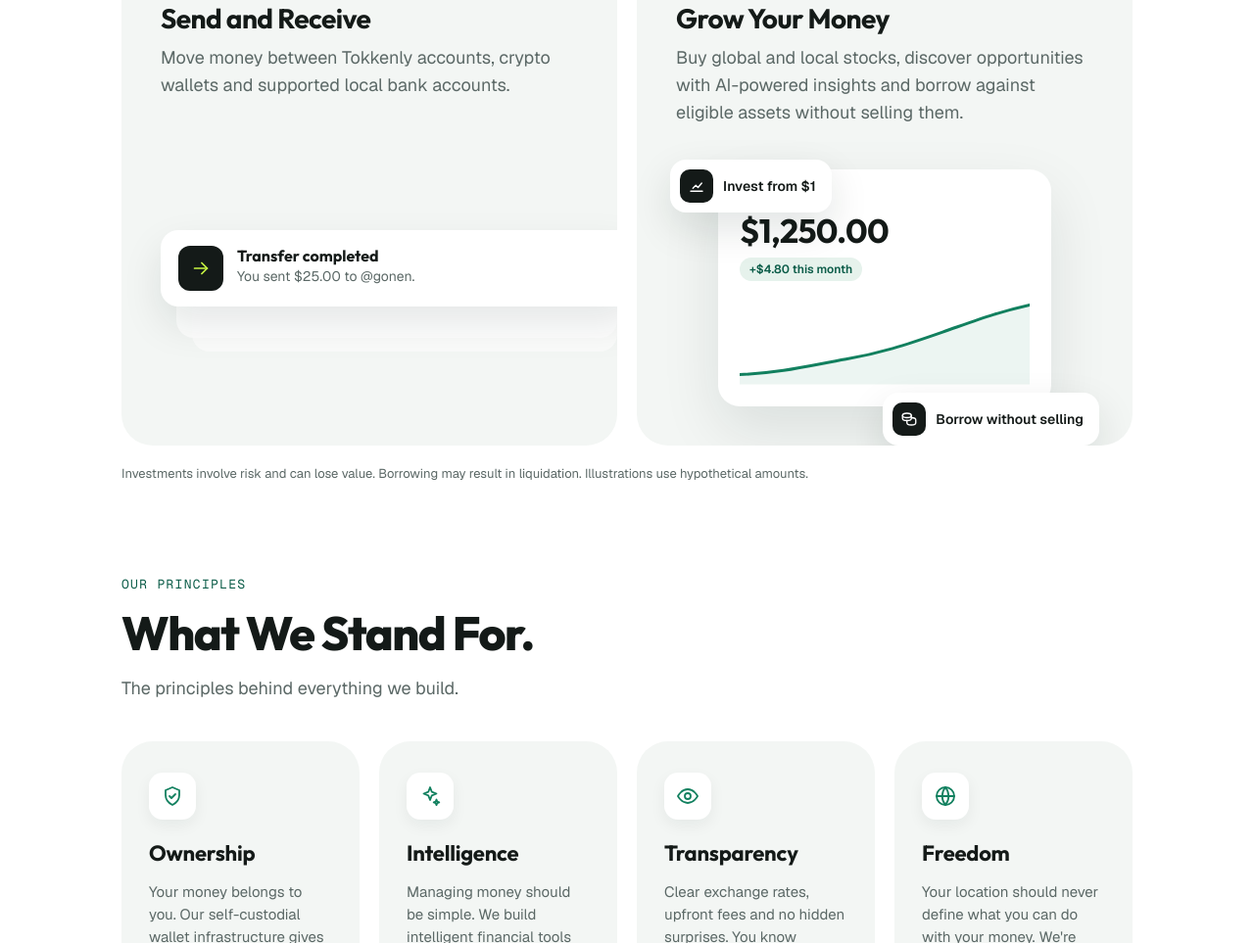
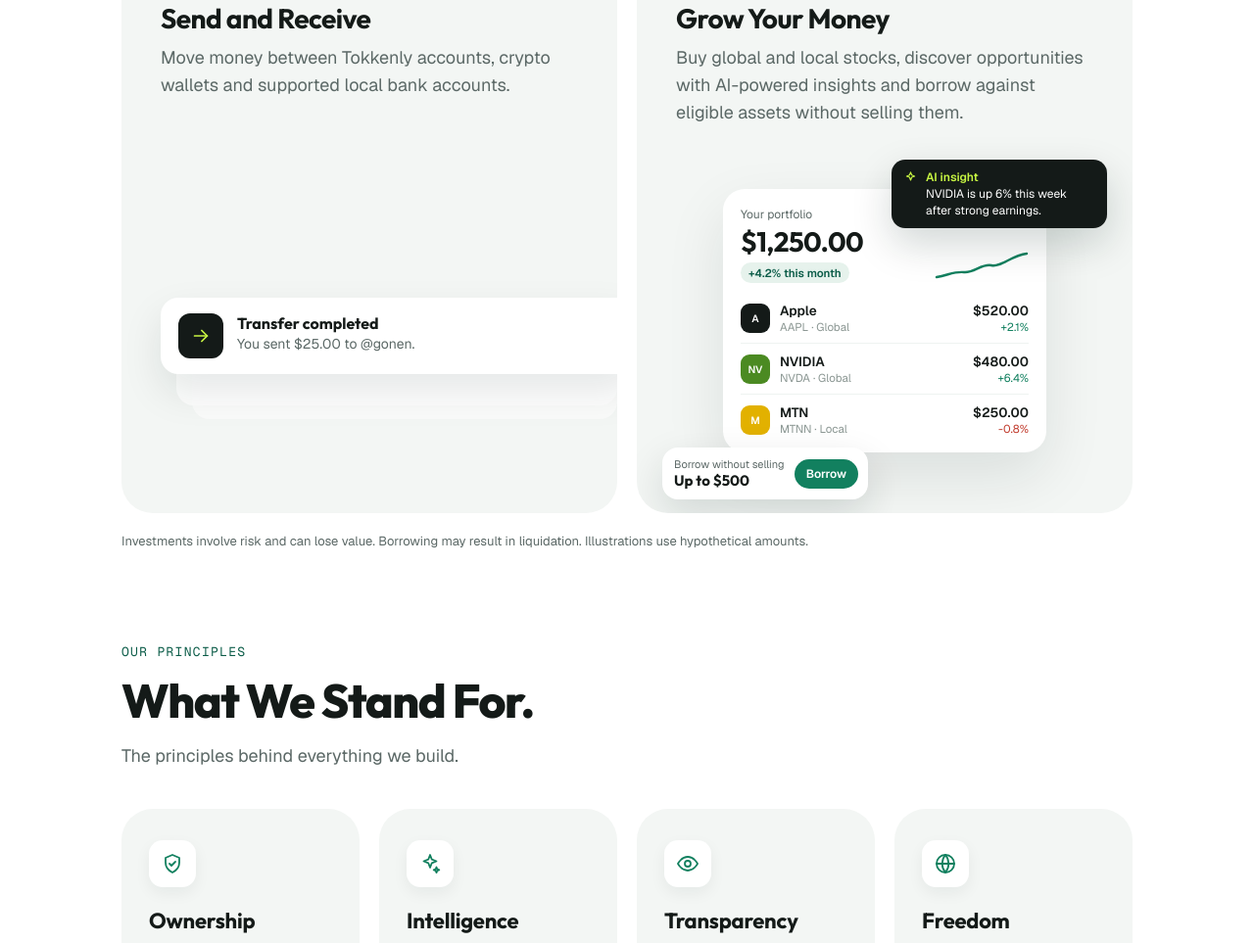
Before and after one commit to devylongs/tokkenly-site-preview, a plain HTML site: page index.html in a window 1280 px wide. Shown: the part 3416-4379 px from the top of the page at 98% size. Drawn offline with nearby package versions, Linux system fonts and the light colour scheme.

Commit message:
Grow Your Money: portfolio, AI insight and borrow graphic
Co-Authored-By: Claude Opus 5.5 <noreply@anthropic.com>
Claude-Session: https://claude.ai/code/session_016R4JVdbeXMpP6r29tmMcYc

```diff
--- a/index.html
+++ b/index.html
@@ -109,6 +109,8 @@ a{color:#12805f}a:hover{color:#0b3d31}
 @keyframes whyDash{to{stroke-dashoffset:-56}}
 @media (prefers-reduced-motion:reduce){.why-arc{animation:none}}
 @media (max-width:760px){
+.grow-ai{right:-4px !important;max-width:190px !important;font-size:11px !important}
+.grow-borrow{left:-4px !important}
 .why-h{font-size:36px !important}
 .why-gfx{padding:24px 12px !important}
 .why-chip{font-size:12.5px !important;padding:8px 12px 8px 8px !important}
@@ -348,15 +350,17 @@ a{color:#12805f}a:hover{color:#0b3d31}
 <article class="panel feat" style="display: flex; flex-direction: column; gap: 10px; padding: 40px 40px 0; overflow: hidden">
 <h3 class="d h3s" style="margin: 0">Grow Your Money</h3>
 <p class="body" style="margin: 0">Buy global and local stocks, discover opportunities with AI-powered insights and borrow against eligible assets without selling them.</p>
-<div style="display: flex; flex-direction: column; flex: 1; margin-top: 24px"><div class="phcol" style="position: relative; display: flex; justify-content: center; padding: 10px 0 40px">
-<div style="width: 340px; max-width: 100%; padding: 22px; border-radius: 22px; background: #ffffff; box-shadow: 0 24px 60px rgba(3,32,26,0.10)">
-<div style="font-size: 13px; color: #5b6866">Savings</div>
-<div class="d" style="margin-top: 2px; font-size: 34px; font-weight: 700; letter-spacing: -0.02em">$1,250.00</div>
-<div style="display: inline-flex; margin-top: 6px; padding: 4px 10px; border-radius: 999px; background: #e6f2ec; font-size: 12px; font-weight: 600; color: #0b5c48">+$4.80 this month</div>
-<svg viewBox="0 0 300 90" width="100%" height="90" aria-hidden="true" style="display: block; margin-top: 16px"><path d="M0 80 C45 78 75 70 110 64 S170 50 210 36 S265 16 300 8" fill="none" stroke="#12805f" stroke-width="3" stroke-linecap="round"></path><path d="M0 80 C45 78 75 70 110 64 S170 50 210 36 S265 16 300 8 L300 90 L0 90 Z" fill="#12805f" opacity="0.08"></path></svg>
+<div style="display: flex; flex-direction: column; flex: 1; margin-top: 24px"><div class="grow-viz" style="position: relative; margin: auto -8px 0; padding: 30px 0 62px">
+<div style="position: relative; z-index: 1; width: 100%; max-width: 330px; margin: 0 auto; padding: 18px 18px 8px; border-radius: 22px; background: #ffffff; box-shadow: 0 24px 60px rgba(3,32,26,0.10)">
+<div style="display: flex; align-items: flex-end; justify-content: space-between; gap: 10px"><div><div style="font-size: 12px; color: #5b6866">Your portfolio</div><div class="d" style="margin-top: 2px; font-size: 28px; font-weight: 700; letter-spacing: -0.02em; color: #141a18">$1,250.00</div><span style="display: inline-flex; margin-top: 4px; padding: 3px 8px; border-radius: 999px; background: #e6f2ec; font-size: 11.5px; font-weight: 600; color: #0b5c48">+4.2% this month</span></div><svg width="96" height="34" viewBox="0 0 96 34" aria-hidden="true"><path d="M2 28 C14 26 20 22 30 23 S48 14 58 16 S78 6 94 4" fill="none" stroke="#12805f" stroke-width="2.4" stroke-linecap="round"></path></svg></div>
+<div style="margin-top: 10px">
+<div style="display: flex; align-items: center; gap: 10px; padding: 9px 0; border-bottom: 1px solid #eef3f1;"><span style="flex: none; display: inline-flex; width: 30px; height: 30px; border-radius: 9px; background: #141a18; color: #ffffff; align-items: center; justify-content: center; font-size: 10.5px; font-weight: 700">A</span><div style="flex: 1; min-width: 0"><div style="font-size: 13.5px; font-weight: 600; color: #141a18">Apple</div><div style="font-size: 11.5px; color: #8a9692">AAPL · Global</div></div><div style="text-align: right"><div style="font-size: 13.5px; font-weight: 600; color: #141a18">$520.00</div><div style="font-size: 11.5px; color: #12805f">+2.1%</div></div></div>
+<div style="display: flex; align-items: center; gap: 10px; padding: 9px 0; border-bottom: 1px solid #eef3f1;"><span style="flex: none; display: inline-flex; width: 30px; height: 30px; border-radius: 9px; background: #4b8a22; color: #ffffff; align-items: center; justify-content: center; font-size: 10.5px; font-weight: 700">NV</span><div style="flex: 1; min-width: 0"><div style="font-size: 13.5px; font-weight: 600; color: #141a18">NVIDIA</div><div style="font-size: 11.5px; color: #8a9692">NVDA · Global</div></div><div style="text-align: right"><div style="font-size: 13.5px; font-weight: 600; color: #141a18">$480.00</div><div style="font-size: 11.5px; color: #12805f">+6.4%</div></div></div>
+<div style="display: flex; align-items: center; gap: 10px; padding: 9px 0;"><span style="flex: none; display: inline-flex; width: 30px; height: 30px; border-radius: 9px; background: #e2b100; color: #ffffff; align-items: center; justify-content: center; font-size: 10.5px; font-weight: 700">M</span><div style="flex: 1; min-width: 0"><div style="font-size: 13.5px; font-weight: 600; color: #141a18">MTN</div><div style="font-size: 11.5px; color: #8a9692">MTNN · Local</div></div><div style="text-align: right"><div style="font-size: 13.5px; font-weight: 600; color: #141a18">$250.00</div><div style="font-size: 11.5px; color: #c0392b">-0.8%</div></div></div>
 </div>
-<div class="fchip fc-e1" style="position: absolute; left: -6px; top: 0; display: flex; align-items: center; gap: 10px; padding: 10px 16px 10px 10px; border-radius: 16px; background: #ffffff; box-shadow: 0 16px 40px rgba(3,32,26,0.12); font-size: 14px; font-weight: 600; color: #141a18; white-space: nowrap"><span style="display: inline-flex; width: 34px; height: 34px; border-radius: 10px; background: #141a18; color: #ffffff; align-items: center; justify-content: center"><svg width="18" height="18" viewBox="0 0 24 24" fill="none" stroke="currentColor" stroke-width="1.8" stroke-linecap="round" stroke-linejoin="round" aria-hidden="true"><path d="M4 19h16M7 15l4-4 3 3 5-6"></path></svg></span>Invest from $1</div>
-<div class="fchip fc-e2" style="position: absolute; right: -6px; bottom: 0; display: flex; align-items: center; gap: 10px; padding: 10px 16px 10px 10px; border-radius: 16px; background: #ffffff; box-shadow: 0 16px 40px rgba(3,32,26,0.12); font-size: 14px; font-weight: 600; color: #141a18; white-space: nowrap"><span style="display: inline-flex; width: 34px; height: 34px; border-radius: 10px; background: #141a18; color: #ffffff; align-items: center; justify-content: center"><svg width="18" height="18" viewBox="0 0 24 24" fill="none" stroke="currentColor" stroke-width="1.8" stroke-linecap="round" stroke-linejoin="round" aria-hidden="true"><ellipse cx="9" cy="7" rx="6" ry="3"></ellipse><path d="M3 7v4c0 1.7 2.7 3 6 3s6-1.3 6-3V7"></path><path d="M9 14v3c0 1.7 2.7 3 6 3s6-1.3 6-3v-4c0-1.7-2.7-3-6-3"></path></svg></span>Borrow without selling</div>
+</div>
+<div class="grow-ai" style="position: absolute; z-index: 2; right: -6px; top: 0; max-width: 220px; display: flex; gap: 8px; padding: 10px 12px; border-radius: 14px; background: #141a18; color: #ffffff; box-shadow: 0 16px 40px rgba(3,32,26,0.18); font-size: 12px; line-height: 1.4"><span style="flex: none; display: inline-flex; color: #c7f542; margin-top: 1px"><svg width="15" height="15" viewBox="0 0 24 24" fill="none" stroke="currentColor" stroke-width="1.9" stroke-linecap="round" stroke-linejoin="round" aria-hidden="true"><path d="M12 3l1.8 4.7L18.5 9.5l-4.7 1.8L12 16l-1.8-4.7L5.5 9.5l4.7-1.8z"></path></svg></span><span><b style="color: #c7f542">AI insight</b><br>NVIDIA is up 6% this week after strong earnings.</span></div>
+<div class="grow-borrow" style="position: absolute; z-index: 2; left: -6px; bottom: 14px; display: flex; align-items: center; gap: 10px; padding: 10px 10px 10px 12px; border-radius: 16px; background: #ffffff; box-shadow: 0 16px 40px rgba(3,32,26,0.14)"><div><div style="font-size: 11px; color: #5b6866">Borrow without selling</div><div class="d" style="font-size: 15px; font-weight: 700; color: #141a18">Up to $500</div></div><span style="display: inline-flex; align-items: center; height: 30px; padding: 0 12px; border-radius: 999px; background: #12805f; color: #ffffff; font-size: 12px; font-weight: 600">Borrow</span></div>
 </div></div>
 </article>
 </div>
```
